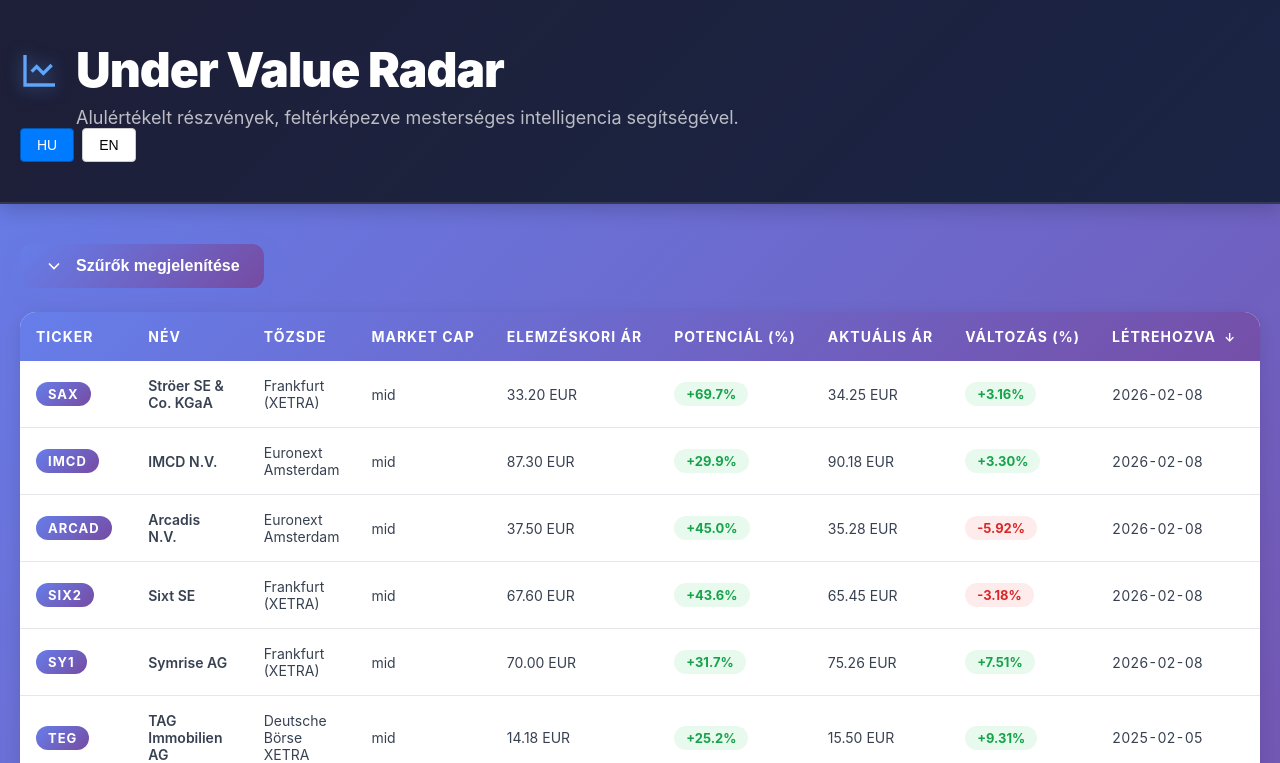
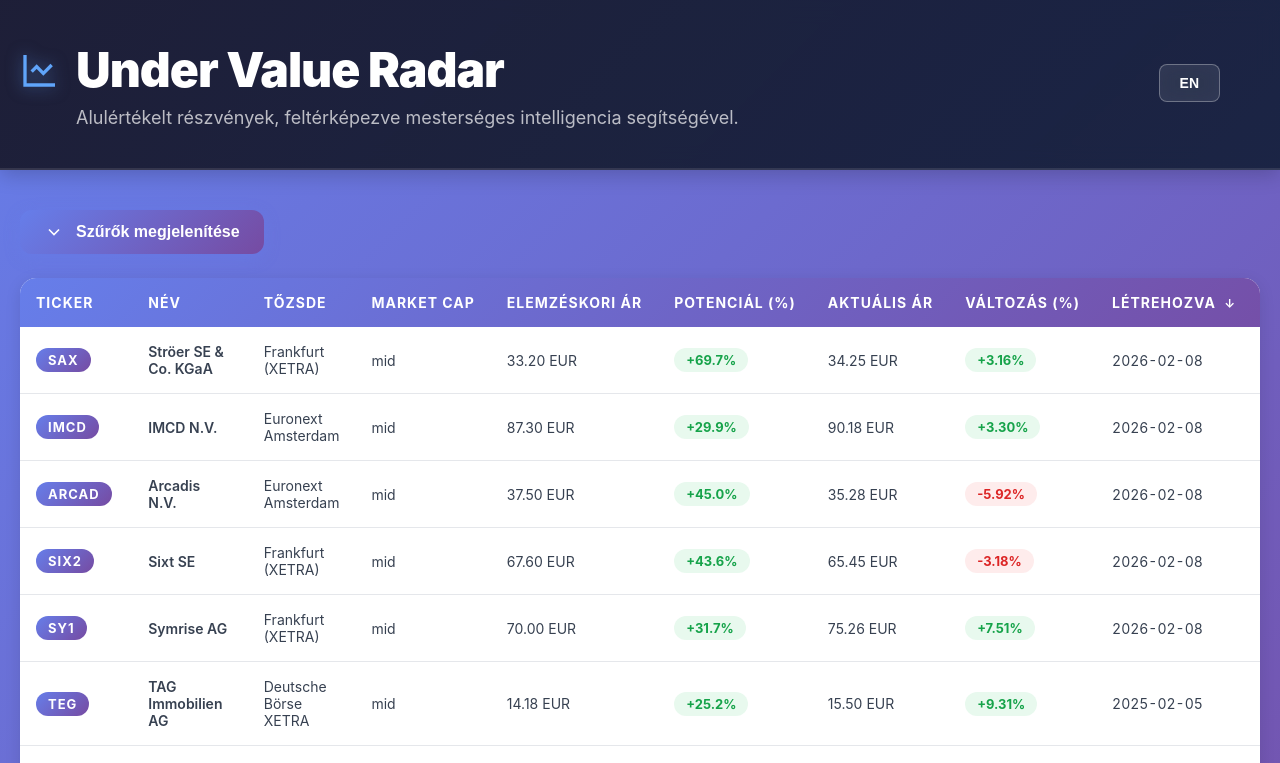
Before and after one commit to gaborbencsik/stock-tracker, a Vue app: page / in a window 1280 px wide. Shown: the top 763 px of the page. Built offline with nearby package versions, Linux system fonts and the light colour scheme.

Commit message:
redesign language selector button

```diff
--- a/src/components/LanguageSwitcher.vue
+++ b/src/components/LanguageSwitcher.vue
@@ -1,60 +1,63 @@
 <template>
-  <div class="language-switcher">
-    <button
-      v-for="lang in languages"
-      :key="lang"
-      :class="{ active: currentLanguage === lang }"
-      @click="changeLanguage(lang)"
-      class="lang-btn"
-    >
-      {{ lang.toUpperCase() }}
-    </button>
-  </div>
+  <button
+    class="lang-toggle"
+    @click="toggleLanguage"
+    :aria-label="ariaLabel"
+  >
+    {{ nextLanguage.toUpperCase() }}
+  </button>
 </template>
 
 <script setup lang="ts">
 import { useI18n } from 'vue-i18n'
-import { ref, watch } from 'vue'
+import { ref, watch, computed } from 'vue'
 
 const { locale } = useI18n()
-const languages = ['hu', 'en']
-const currentLanguage = ref(locale.value || 'hu')
+const currentLanguage = ref<'hu' | 'en'>(locale.value as 'hu' | 'en' || 'hu')
 
-const changeLanguage = (lang: string): void => {
-  locale.value = lang as 'hu' | 'en'
-  currentLanguage.value = lang
-  localStorage.setItem('app-language', lang)
+const nextLanguage = computed((): 'hu' | 'en' => {
+  return currentLanguage.value === 'hu' ? 'en' : 'hu'
+})
+
+const ariaLabel = computed((): string => {
+  return `Switch to ${nextLanguage.value === 'hu' ? 'Hungarian' : 'English'}`
+})
+
+const toggleLanguage = (): void => {
+  const newLocale = nextLanguage.value
+  locale.value = newLocale
+  currentLanguage.value = newLocale
+  localStorage.setItem('app-language', newLocale)
 }
 
 watch(locale, (newLocale) => {
-  currentLanguage.value = newLocale || 'hu'
+  currentLanguage.value = (newLocale || 'hu') as 'hu' | 'en'
 })
 </script>
 
 <style scoped>
-.language-switcher {
-  display: flex;
-  gap: 0.5rem;
+.lang-toggle {
+  background: rgba(255, 255, 255, 0.1);
+  border: 1px solid rgba(255, 255, 255, 0.3);
+  color: #ffffff;
+  backdrop-filter: blur(10px);
+  border-radius: 8px;
+  padding: 10px 20px;
+  font-size: 14px;
+  font-weight: 600;
+  transition: all 0.3s ease;
+  cursor: pointer;
+  position: absolute;
+  top: 24px;
+  right: 40px;
 }
 
-.lang-btn {
-  padding: 0.5rem 1rem;
-  border: 1px solid #ccc;
-  background: white;
-  cursor: pointer;
-  border-radius: 4px;
-  transition: all 0.3s;
-  font-size: 0.875rem;
-  font-weight: 500;
+.lang-toggle:hover {
+  background: rgba(255, 255, 255, 0.2);
+  border-color: rgba(255, 255, 255, 0.5);
 }
 
-.lang-btn.active {
-  background: #007bff;
-  color: white;
-  border-color: #0056b3;
-}
-
-.lang-btn:hover {
-  border-color: #007bff;
+.lang-toggle:active {
+  transform: scale(0.98);
 }
 </style>
--- a/src/styles/style.css
+++ b/src/styles/style.css
@@ -31,6 +31,7 @@
 .header-content {
   max-width: 1400px;
   margin: 0 auto;
+  position: relative;
 }
 
 .app-title {
```
Also changed, not shown: 1 other file (tests, documents, lock files or other folders).
